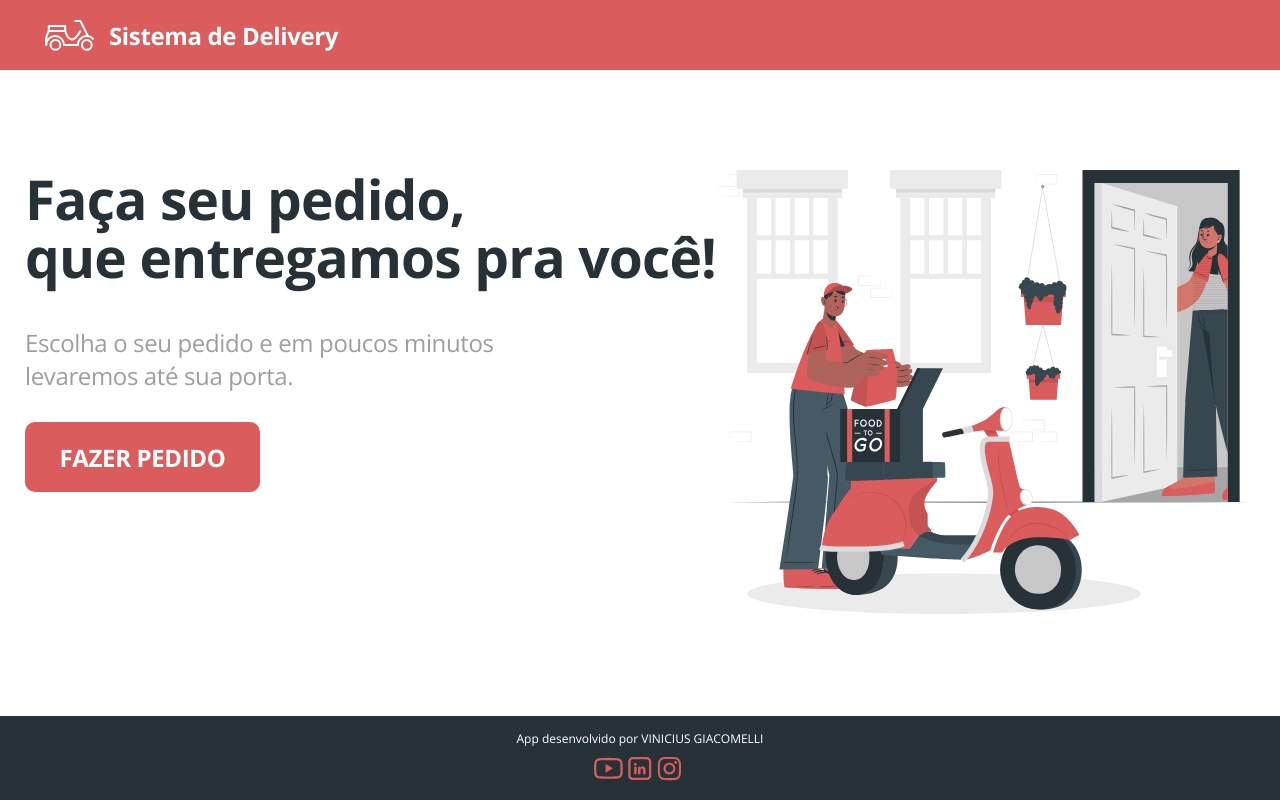
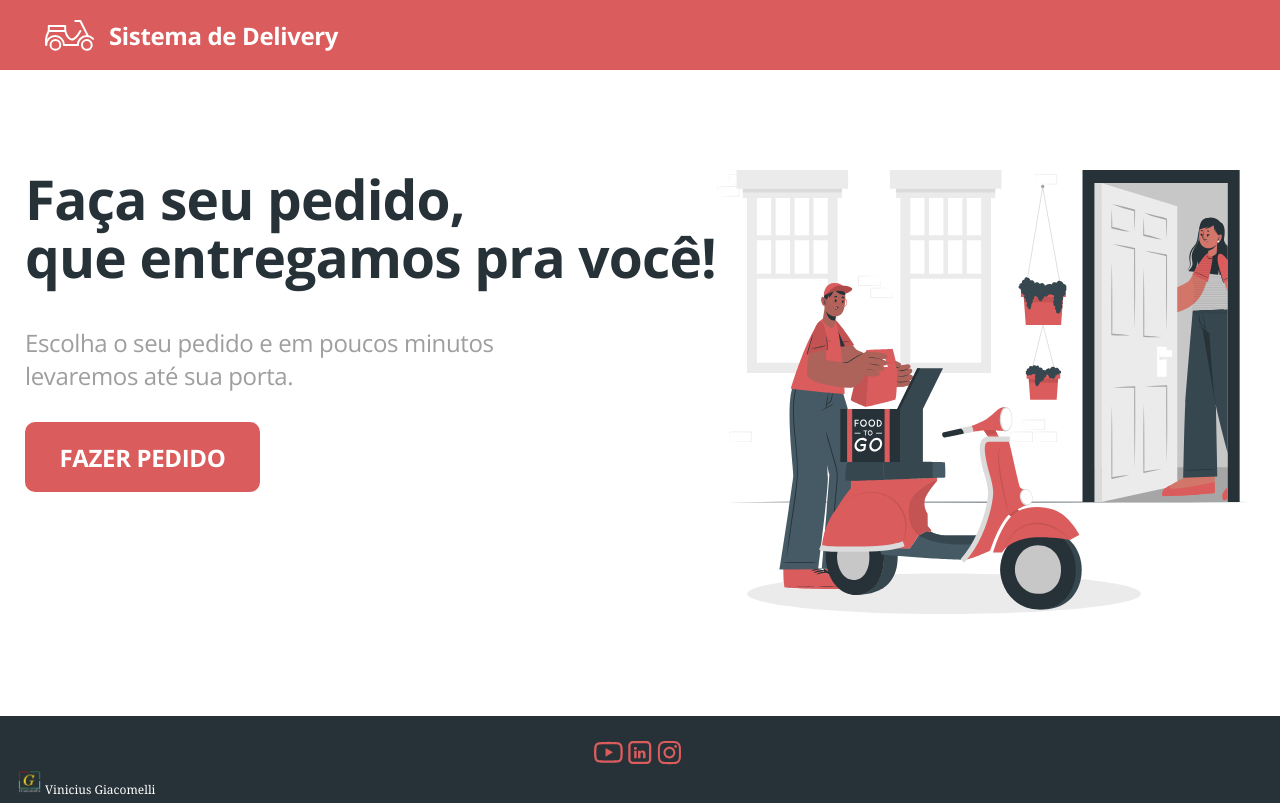
Before and after one commit to viniciusgiacomelli/dsdeliver-sds2, a React (Create React App) app in the folder front-web/: page / in a window 1280 px wide. Built offline with nearby package versions, Linux system fonts and the light colour scheme; no server answers.

Commit message:
footer novo

```diff
--- a/front-web/src/Footer/index.tsx
+++ b/front-web/src/Footer/index.tsx
@@ -1,4 +1,6 @@
 import './styles.css';
+
+import logo from './logoG.png';
 import { ReactComponent as YoutubeIcon} from './youtube.svg';
 import { ReactComponent as InstagramIcon} from './instagram.svg';
 import { ReactComponent as LinkedinIcon} from './linkedin.svg';
@@ -6,12 +8,8 @@ import { ReactComponent as LinkedinIcon} from './linkedin.svg';
 function Footer () {
     return (
         <footer className="main-footer">
-            <div>
-                <a >
 
-                </a>
-            </div>
-            App desenvolvido por VINICIUS GIACOMELLI
+
             <div className="footer-icons">
                 <a href="https://www.youtube.com" target="_new">
                     <YoutubeIcon/>
@@ -23,6 +21,13 @@ function Footer () {
                     <InstagramIcon/>
                 </a>
             </div>
+
+            <div className="footer-dev">
+                <a id="footer-dev" href="https://sites.google.com/view/viniciusgiacomelli" target="_new">
+                <img src={logo} alt="logotipo"/>
+                Vinicius Giacomelli
+                </a>
+            </div>
         </footer>
     )
 }
--- a/front-web/src/Footer/styles.css
+++ b/front-web/src/Footer/styles.css
@@ -1,12 +1,30 @@
 .main-footer {
     padding-top: 15px;
-    padding-bottom: 15px;
+    padding-bottom: 5px;
     background-color: var(--dark-color);
     font-weight: normal;
     font-size: 12px;
     line-height: 16px;
     text-align: center;
     color: #FFF;
+  }
+
+  .footer-dev{
+
+    margin-left: 15px;
+    text-align: left;
+
+  }
+
+  .main-footer img{
+    width:30px;
+    height: 25px;
+  }
+
+  #footer-dev{
+    color:#FFF;
+    text-decoration: none;
+    font-family: Georgia, 'Times New Roman', Times, serif;
   }
 
   .footer-icons {
```
Also changed, not shown: front-web/src/Footer/logoG.png (added), front-web/src/Footer/new.jpeg (added).
